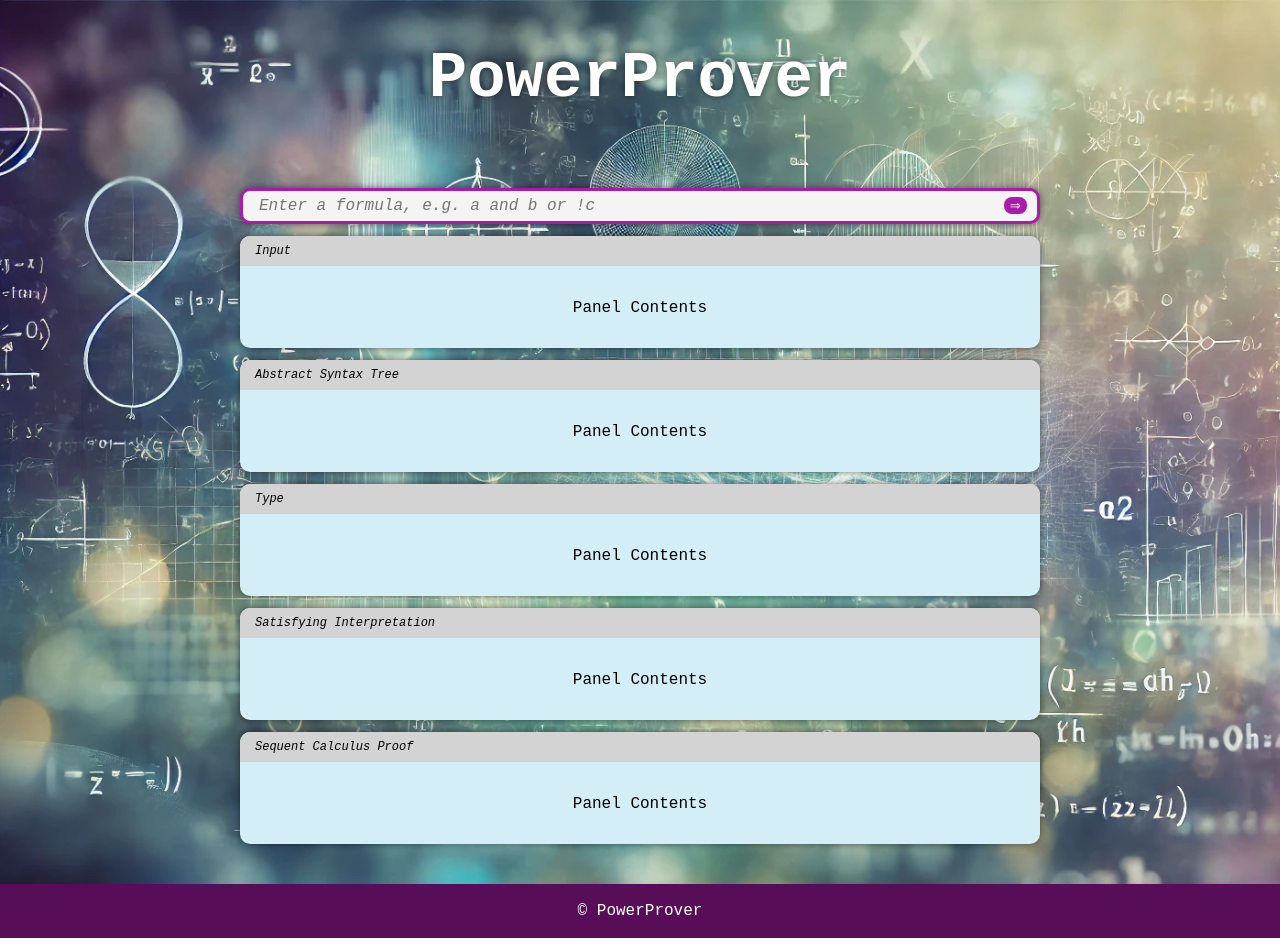
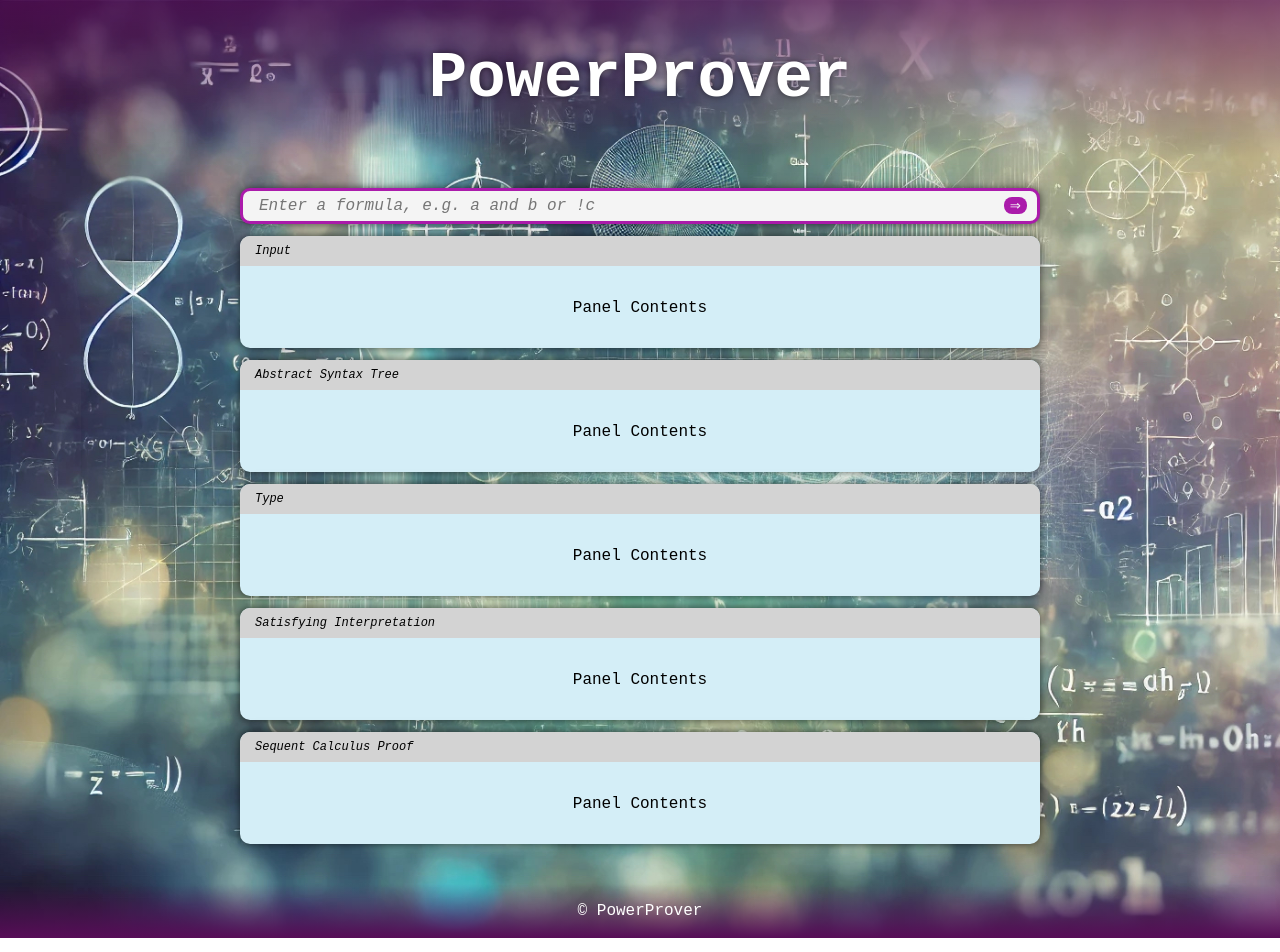
Before and after one commit to kaivennemann/PowerProverReact, a React (Create React App) app: page / in a window 1280 px wide. Shown: the top 952 px of the page. Built offline with nearby package versions, Linux system fonts and the light colour scheme.

Commit message:
added purple gradient to header and footer'

```diff
--- a/src/styles/App.css
+++ b/src/styles/App.css
@@ -15,6 +15,7 @@ html, body {
 }
 
 .page-header {
+  background: linear-gradient(to top, rgb(87, 13, 87, 0.0), rgb(87, 13, 87, 0.7));
   box-sizing: border-box;
   text-align: center;
   font-family: 'Courier New';
@@ -25,7 +26,7 @@ html, body {
 }
 
 .page-footer {
-  background-color: rgb(87, 13, 87);;
+  background: linear-gradient(to bottom, rgb(87, 13, 87, 0.0), rgb(87, 13, 87, 1.0));
   color: white;
   padding: 2px 0;
   text-align: center;
--- a/src/styles/InfoPanel.css
+++ b/src/styles/InfoPanel.css
@@ -4,7 +4,7 @@
   padding: 0px;
   box-sizing: border-box;
   margin: 10px auto;
-  box-shadow: 0px 0px 6px rgba(0, 0, 0, 0.5);
+  box-shadow: 0px 0px 6px rgba(0, 0, 0, 0.5), 0px 0px 15px rgba(0, 0, 0, 0.2);
 }
 
 .info-panel-header {
--- a/src/styles/QueryContainer.css
+++ b/src/styles/QueryContainer.css
@@ -24,7 +24,7 @@
   padding: 0 10px; /* Remove vertical padding, keep horizontal padding */
   display: flex; /* Enable Flexbox */
   align-items: center; /* vertically centered items */
-  box-shadow: 0px 0px 6px rgba(0, 0, 0, 0.5);
+  box-shadow: 0px 0px 6px rgba(0, 0, 0, 0.5), 0px 0px 15px rgba(0, 0, 0, 0.2);;
 }
 
 .search-form {
```
